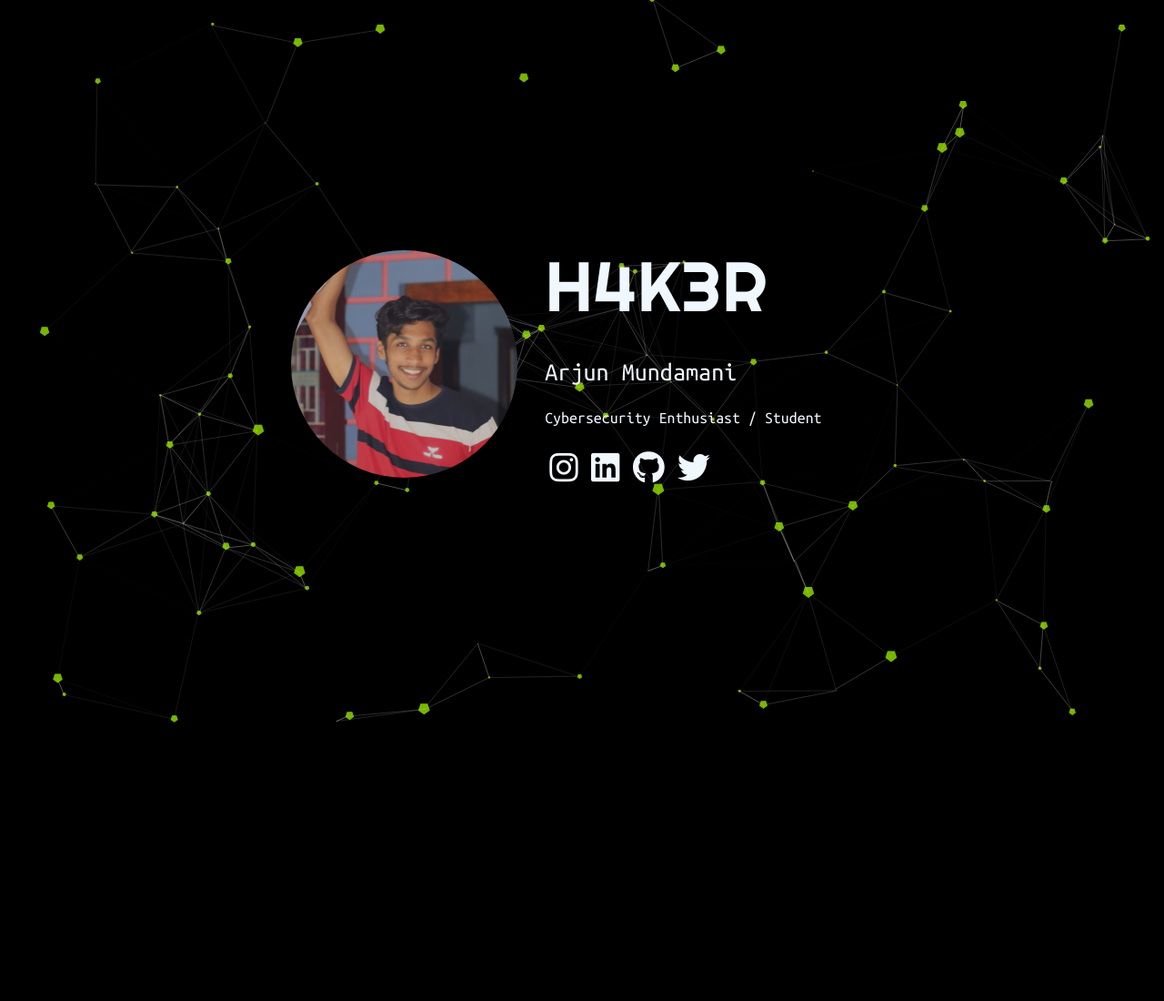
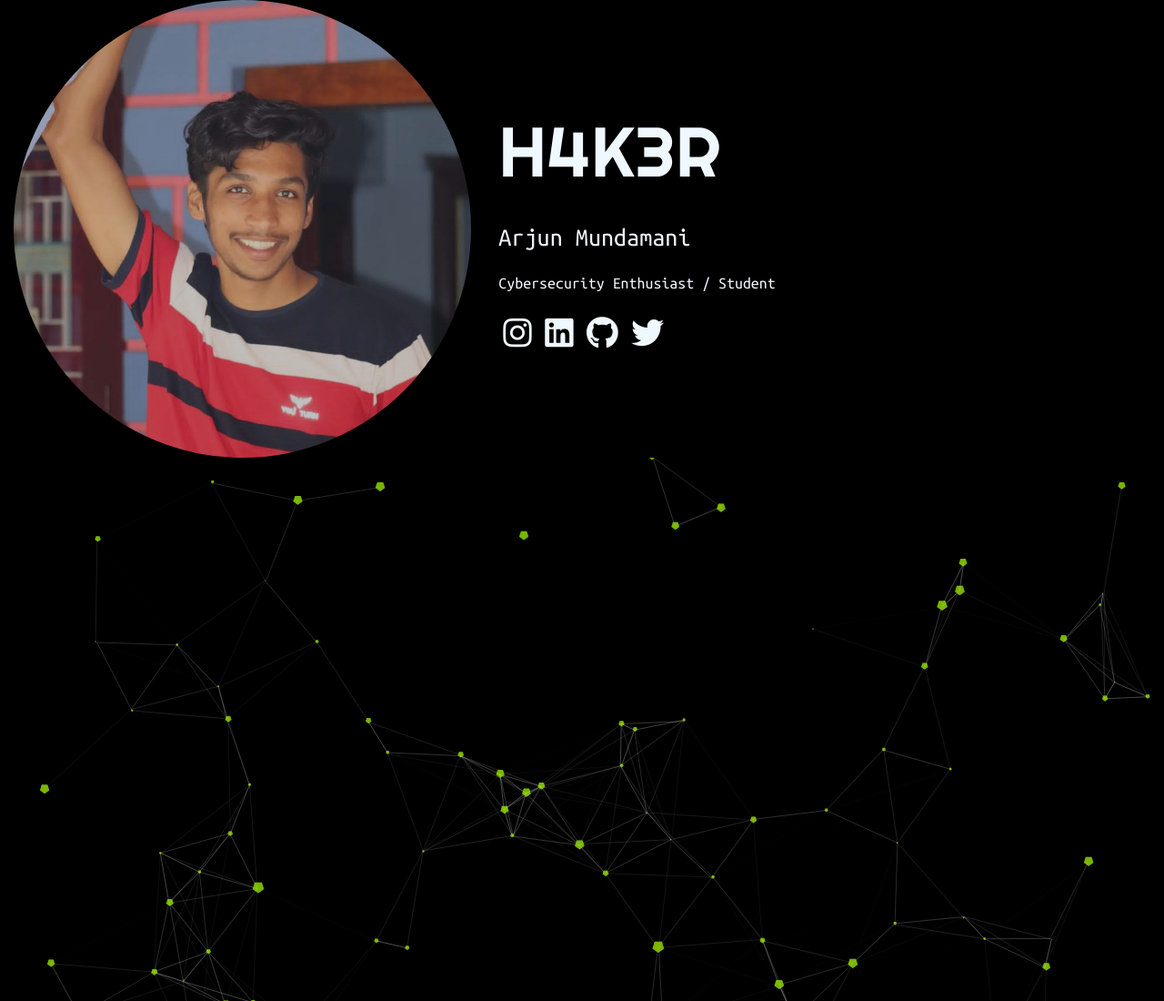
Before and after one commit to 4rjunc/h4k3r13.github.io, a plain HTML site: page index.html in a window 1280 px wide. Shown: the top 1100 px of the page at 91% size. Before the commit the page ends 800 px from the top, so only its background shows below. Drawn offline with nearby package versions, Linux system fonts and the light colour scheme.

Commit message:
Update index.html

```diff
--- a/index.html
+++ b/index.html
@@ -16,7 +16,7 @@
   <body>
 
     <div class="container-fluid" id="particles-js">
-      <div class="center">
+      <div>
         <div class="row d-flex flex-wrap align-items-center">
           <div class="col-md-5">
             <img class="image img-fluid" src="img/arjun.jpg" alt="H4K3R">
```
